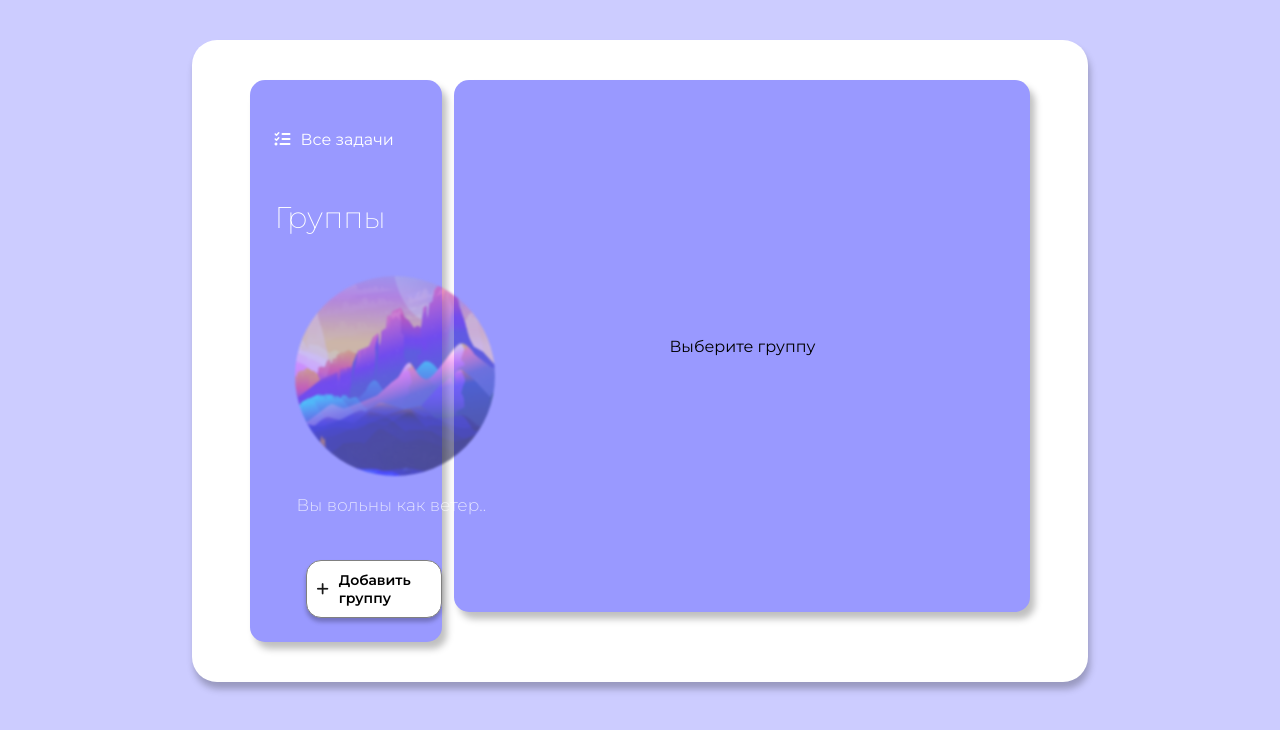
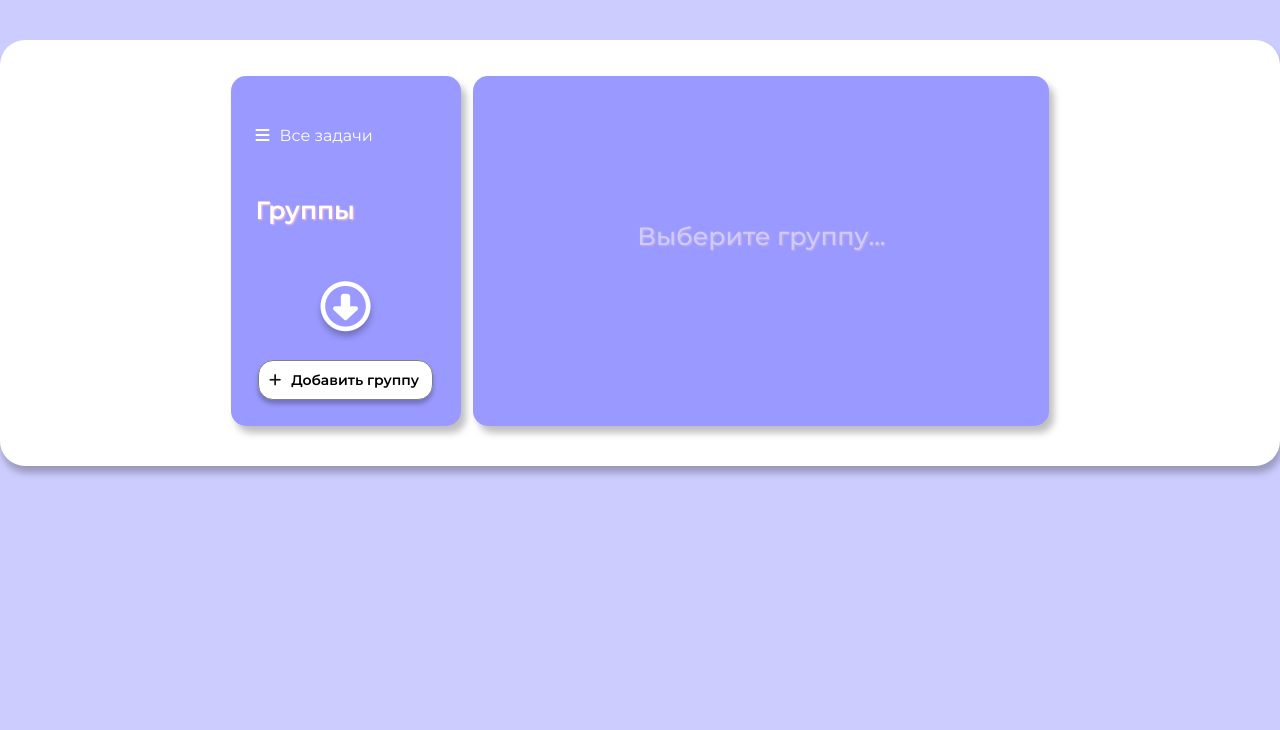
Before and after one commit to VAKrasheninnikov/my-todo, a React (Create React App) app: page / in a window 1280 px wide. Shown: the top 730 px of the page. Built offline with nearby package versions, Linux system fonts and the light colour scheme.

Commit message:
15.12.2021

```diff
--- a/src/App.js
+++ b/src/App.js
@@ -9,7 +9,7 @@ function App() {
   const initialState = null;
 
   const [store, dispatch] = React.useReducer(reducer, initialState);
-
+  console.log(store)
 
   const [currentGroup, setCurrentGroup] = React.useState(null);
   const [groupName, setGroupName] = React.useState('');
@@ -38,18 +38,17 @@ function App() {
   const refTaskName = useRef()
 
   React.useEffect(()=>{
-    if (store?.items.length-1) {
       setCurrentGroup(null);
-    }
-  },[store])
+  },[store?.items.length])
 
   return (
     <div className="wrapper">
       <div className='mainScreen'>
         <Groups
           store={store}
+          groupName={groupName}
+          currentGroup={currentGroup}
           dispatch={dispatch}
-          groupName={groupName}
           handleGroupName={handleGroupName}
           clearGroupName={clearGroupName}
           deleteGroup={deleteGroup}
@@ -57,9 +56,9 @@ function App() {
         />
         <Taskscreen
           store={store}
-          dispatch={dispatch}
           currentGroup={currentGroup}
           refTaskName={refTaskName}
+          dispatch={dispatch}
         />
       </div>
     </div>
--- a/src/components/Groups.js
+++ b/src/components/Groups.js
@@ -1,7 +1,6 @@
 import React from 'react'
-import logo from '../styles/outOfTasks.jpg'
 
-function Groups({ store, handleGroupName, handleCurrentGroup, clearGroupName, deleteGroup, groupName, dispatch }) {
+function Groups({ store, handleGroupName, handleCurrentGroup, clearGroupName, deleteGroup, currentGroup, groupName, dispatch }) {
 
     const [toggleGroup, setToggleGroup] = React.useState(false);
 
@@ -18,7 +17,7 @@ function Groups({ store, handleGroupName, handleCurrentGroup, clearGroupName, de
 
     const addGroupName = () => {
         dispatch({
-            type: groupName === '' ? 'INCORRECT' : 'ADD_GROUP_NAME',
+            type: groupName === '' ? 'INCORRECT' : 'ADD_GROUP',
             payload: groupName,
             colorPayload: activeRound
         })
@@ -35,7 +34,7 @@ function Groups({ store, handleGroupName, handleCurrentGroup, clearGroupName, de
     return (
         <div className='groupTasks'>
             <div className='allTasksBlock'>
-                <i className="fas fa-tasks"></i>
+                <i className="fas fa-bars"></i>
                 <span>Все задачи</span>
             </div>
             <div className='groupTitle'>
@@ -45,22 +44,21 @@ function Groups({ store, handleGroupName, handleCurrentGroup, clearGroupName, de
                 {store && store.items.length > 0 ? store.items.map((obj, id) => {
                     return (
                         <div key={`${obj.color}_${obj.name}`} className='groupItem' onClick={() => handleCurrentGroup(id)}>
-                            <div className={obj.color}></div>
-                            <span>{obj.name}: <b>{obj.tasks?.length}</b></span>
+                            <div className={id===currentGroup ? `${obj.color} active` : obj.color}></div>
+                            <span>{obj.name} <b>{obj.tasks?.length}</b></span>
                             <i className="fas fa-times" onClick={() => deleteGroup(id)}></i>
                         </div>
                     )
                 }) :
-                    <div>
-                        <img src={logo} width='200' height='200' className='freeGroupLogo' alt='logo'/>
-                        <p>Вы вольны как ветер..</p>
+                    <div className="freeGroup">
+                        {!toggleGroup?<i className="far fa-arrow-alt-circle-down"></i>:null}
                     </div>}
             </div>
             {!toggleGroup ? <div className='addGroup' onClick={() => setToggleGroup(true)}>
                 <i className="fas fa-plus"></i>
                 <div className='groupButton'>Добавить группу</div>
             </div> : <div className='windowGroup'>
-                <input type='text' placeholder='Название группы...' value={groupName} onChange={handleGroupName} />
+                <input maxLength={22} type='text' placeholder='Название группы...' value={groupName} onChange={handleGroupName} />
                 <div className='roundChoice'>
                     {colors.map((round, index) => {
                         return (
--- a/src/components/Taskscreen.js
+++ b/src/components/Taskscreen.js
@@ -1,10 +1,11 @@
 import React from 'react'
-import outOfGroup from '../styles/outOfGroup.jpg'
 
-function Taskscreen({ store, dispatch, currentGroup, refTaskName, toggleTestBlock }) {
+function Taskscreen({ store, dispatch, currentGroup, refTaskName }) {
 
   const [toggleTask, setToggleTask] = React.useState(false);
   const [taskText, setTaskText] = React.useState('');
+  const [toggleRewriteTask, setToggleRewriteTask] = React.useState(false);
+
 
   const handleTastText = (event) => {
     setTaskText(event.target.value)
@@ -12,12 +13,33 @@ function Taskscreen({ store, dispatch, currentGroup, refTaskName, toggleTestBloc
 
   const addTask = () => {
     dispatch({
-      type: 'ADD_TASK',
+      type: taskText === '' ? 'INCORRECT' : 'ADD_TASK',
       payload: currentGroup,
       text: taskText
     })
     setTaskText('');
     setToggleTask(false);
+  }
+
+  const completeTask = (name, id, obj) => {
+    const uniqIdentifier = `${name}_${id}_${obj}`
+    dispatch({
+      type:'COMPLETE_TASK',
+      payload:uniqIdentifier
+    })
+  }
+
+  const rewriteTask = (name) => {
+    setTaskText(name);
+    setToggleTask(true);
+  }
+
+  const deleteTask = (name, id, obj) => {
+    const uniqIdentifier = `${name}_${id}_${obj}`
+    dispatch({
+      type: 'DELETE_TASK',
+      payload:uniqIdentifier
+    })
   }
 
   const cancelTask = () => {
@@ -35,13 +57,13 @@ function Taskscreen({ store, dispatch, currentGroup, refTaskName, toggleTestBloc
               <div ref={refTaskName} key={id} className={id === currentGroup ? obj.color === null ? "taskHeader" : `taskHeader_${obj.color}` : "hiddenHeader"}>{id === currentGroup ? obj.name : null}</div>
               <div className={id === currentGroup ? "taskList" : "taskListHidden"}>
                 <ul>
-                  {obj?.tasks?.map((el) => {
+                  {obj?.tasks?.map((el, id) => {
                     return (
                       <li key={el.name}>
-                        <div className='taskRound'></div>
+                        <div className={el.completed ? 'taskRound_active':'taskRound'} onClick={()=>completeTask(el.name, id, obj.name)}></div>
                         <span >{el.name}</span>
-                        <i className="fas fa-times"></i>
-                        <i className="far fa-edit"></i>
+                        <i className="fas fa-times" onClick={()=>deleteTask(el.name, id, obj.name)}></i>
+                        <i className="far fa-edit" onClick={()=>rewriteTask(el.name)}></i>
                       </li>
                     )
                   })}
@@ -59,11 +81,11 @@ function Taskscreen({ store, dispatch, currentGroup, refTaskName, toggleTestBloc
             <input type='text' placeholder='Название задачи...' value={taskText} onChange={handleTastText} />
             <div className='buttonChoice'>
               <button onClick={addTask}>Добавить</button>
-              <button className='cancel' onClick={cancelTask} >Отмена</button>
+              <button className='cancel' onClick={cancelTask}>Отмена</button>
             </div>
           </div>}
       </div> :
-      <span>Выберите группу</span>}
+      <span className="altText">Выберите группу...</span>}
 
     </div>
   )
--- a/src/reducer.js
+++ b/src/reducer.js
@@ -4,7 +4,7 @@ export const reducer = (state, action) => {
 
     switch (action.type) {
 
-        case 'ADD_GROUP_NAME':
+        case 'ADD_GROUP':
 
             const newGroup = state ? [
                 ...state.items,
@@ -50,6 +50,37 @@ export const reducer = (state, action) => {
             })
         }
 
+        case 'DELETE_TASK':
+            return {
+                ...state,
+                items: state.items.map((obj, index)=>{
+                    return (
+                        {
+                            ...obj,
+                            tasks: obj.tasks.filter((el,index)=>`${el.name}_${index}_${obj.name}`!==action.payload)
+                        }
+                    )
+                })
+            }
+
+        case 'COMPLETE_TASK':
+        return {
+            ...state,
+            items: state.items.map((obj, index)=>{
+                return (
+                    {
+                        ...obj,
+                        tasks: obj.tasks.map((el, index)=>{
+                            return ({
+                                ...el,
+                                completed: `${el.name}_${index}_${obj.name}` === action.payload ? !el.completed:el.completed
+                            })
+                        })
+                    }
+                )
+            })
+        }
+
         default: return state
     }
 }
--- a/src/styles/wrapper.scss
+++ b/src/styles/wrapper.scss
@@ -6,12 +6,12 @@
 
 .wrapper {
     width:100vw;
-    height: 100vh;
+    min-height: 100vh;
+    height: fit-content;
     display: flex;
     align-items: flex-start;
     justify-content: center;
     background-color: #CCCCFF;
-
 }
 
 .mainScreen {
@@ -19,7 +19,7 @@
     justify-content: center;
     align-items: flex-start;
     margin-top:5vh;
-    width: 70vw;
+    width: 1344px;
     box-shadow: 2px 7px 7px rgba(0, 0, 0, 0.25);
     height: fit-content;
     padding-bottom: 5vh;
@@ -27,15 +27,18 @@
     border-radius: 25px;
 
     .groupTasks {
+        position:relative;
         display: flex;
         align-items: flex-start;
         flex-direction: column;
-        margin-top:5vh;
-        padding-bottom:3vh;
+        margin-top:36px;
+        padding-bottom:5px;
         background-color: #9999FF;
         box-shadow: 5px 7px 7px rgba(0, 0, 0, 0.25);
         border-radius: 15px;
-        width:15vw;
+        max-width: 360px;
+        min-width:230px;
+        width:fit-content;
         height: fit-content;
 
         .allTasksBlock {
@@ -45,29 +48,28 @@
             span {
                 margin-left:10px;
             }
+
         }
         .groupTitle {
             color:white;
-            font-size: 30px;
-            font-weight: 200;
+            font-size: 25px;
+            background-color: transparent;
+            font-weight: 600;
             margin-top:50px;
             margin-left:25px;
+            p {
+                text-shadow: 1px 1px 2px pink;
+            }
         }
 
         .groupList {
-            margin-top: 15px;
+            margin-top: 30px;
             display: flex;
             flex-direction: column;
             justify-content: flex-start;
             align-items: flex-start;
 
-            .freeGroupLogo {
-                margin-top:25px;
-                margin-left:45px;
-                border-radius: 50%;
-                opacity: .5;
-                filter:blur(1px)
-            }
+
 
             p {
                 margin-top:15px;
@@ -87,35 +89,72 @@
                 box-shadow: 0px 4px 4px rgba(0, 0, 0, 0.25);
                 border-radius: 15px;
                 margin-left:25px;
+                margin-right:10px;
                 margin-bottom: 15px;
                 padding:10px;
                 transition: .2s;
 
+
+                b {
+                    text-shadow: 1px 1px 2px pink;
+                    color:#9999FF
+                }
+
+                span {
+                    max-width: 160px;
+                    word-wrap: break-word;
+                    text-overflow: clip;
+                }
+
                 .redround {
+                    min-height: 10px;
+                    min-width: 10px;
                     width:10px;
                     height: 10px;
                     background-color: red;
                     border-radius: 50%;
                     margin-right: 10px;
                     margin-left: 1px;
+                    transition: .1s;
+
+                    &.active {
+                        transform: scale(1.5);
+                        transition: .1s;
+                    }
                 }
 
                 .yellowround {
+                    min-height: 10px;
+                    min-width: 10px;
                     width:10px;
                     height: 10px;
                     background-color: rgb(255, 215, 0);
                     border-radius: 50%;
                     margin-right: 10px;
                     margin-left: 1px;
+                    transition: .1s;
+
+                    &.active {
+                        transform: scale(1.5);
+                        transition: .1s;
+                    }
                 }
 
                 .greenround {
+                    min-height: 10px;
+                    min-width: 10px;
                     width:10px;
                     height: 10px;
                     background-color: green;
                     border-radius: 50%;
                     margin-right: 10px;
                     margin-left: 1px;
+                    transition: .2s;
+
+                    &.active {
+                        transform: scale(1.5);
+                        transition: .1s;
+                    }
                 }
 
 
@@ -146,10 +185,6 @@
                 transition: .2s;
             }
 
-            .groupItem:active {
-                transform: scale(0.98);
-                transition: .2s;
-            }
         }
 
         .addGroup {
@@ -157,8 +192,9 @@
             font-size: 14px;
             font-weight: 600;
             align-items: center;
-            margin-left: 56px;
-            margin-top:45px;
+            margin: 0 auto;
+            margin-bottom: 21px;
+            margin-top:30px;
             background-color: white;
             border-radius: 15px;
             padding:10px;
@@ -177,20 +213,16 @@
             }
         }
 
-        .addGroup:active {
-            cursor: pointer;
-            transform: scale(0.95);
-            transition: .2s;
-        }
-
         .windowGroup {
-            margin-left:20px;
-            margin-top:16px;
+            padding:10px;
+            margin: auto;
+            margin-bottom: 15px;
+            width: 180px;
+            padding-top:15px;
             border-radius:10px;
             box-shadow: 0px 4px 4px rgba(0, 0, 0, 0.25);
             border: 1px solid grey;
             background-color: white;
-            padding:20px;
             display: flex;
             flex-direction: column;
 
@@ -288,8 +320,8 @@
             input {
                 border:1px solid grey;
                 box-shadow: 0px 4px 4px rgba(0, 0, 0, 0.25);
+                width:161px;
                 outline: none;
-                width:200px;
                 padding: 5px;
                 border-radius: 8px;
             }
@@ -327,6 +359,48 @@
                 }
             }
         }
+
+        .freeGroup {
+            display: flex;
+            flex-direction: column;
+            align-items: center;
+            justify-content: center;
+            margin-bottom: 35px;
+            margin-top: 40px;
+
+            p {
+                margin-top:-5px;
+                margin-bottom:30px;
+            }
+
+            i {
+                position: absolute;
+                top:65%;
+                left: 50%;
+                transform: translate(-50%, -65%);
+                font-size: 50px;
+                box-shadow: 0px 6px 6px rgba(0, 0, 0, 0.25);
+                border-radius: 50%;
+                color:white;
+                animation-name: white-arrow;
+                animation-duration: 1500ms;
+                animation-iteration-count: infinite;
+
+            }
+
+            @keyframes  white-arrow {
+                0%{
+                    margin-top:0;
+                }
+                50%{
+                    margin-top: 20px;
+                }
+
+                100% {
+                    margin-top:0px;
+                }
+            }
+        }
     }
 
     .taskScreen {
@@ -334,17 +408,25 @@
         justify-content: center;
         align-items: center;
         margin-left: 1vw;
-        margin-top:5vh;
+        margin-top:36px;
         background-color: #9999FF;
         box-shadow: 5px 7px 7px rgba(0, 0, 0, 0.25);
         border-radius: 15px;
         width:45vw;
         height: fit-content;
-        min-height: 452px;
-        padding-top: 5vh;
-        padding-bottom: 5vh;
+        min-height: 320px;
+        padding-bottom: 30px;
+
+        .altText {
+            font-size:25px;
+            color:white;
+            opacity: .5;
+            font-weight: 500;
+            text-shadow: 1px 1px 2px pink;
+        }
 
         .workBlock {
+            margin-top:30px;
             display: flex;
             flex-direction: column;
             justify-content: flex-start;
@@ -352,7 +434,8 @@
             background-color: white;
             width: 90%;
             height: fit-content;
-            padding-bottom: 3vh;
+            min-height: 240px;
+            padding-bottom: 50px;
             border-radius: 15px;
 
             .taskHeader {
@@ -393,11 +476,34 @@
                 margin-left:50px;
 
                 .taskRound {
+                    cursor: pointer;
                     width:15px;
                     height: 15px;
                     background-color: grey;
+                    opacity:.6;
                     border-radius: 50%;
                     margin-right: 10px;
+                }
+
+                .taskRound_active {
+                    cursor: pointer;
+                    width:15px;
+                    height: 15px;
+                    background-color: #00CC33;
+                    border-radius: 50%;
+                    margin-right: 10px;
+                }
+
+                .fas:hover {
+                    cursor: pointer;
+                    opacity: 1;
+                    transition: .1s;
+                }
+
+                .far:hover {
+                    cursor: pointer;
+                    opacity: 1;
+                    transition: .1s;
                 }
 
                 li {
@@ -411,6 +517,7 @@
                         margin-top:1px;
                         margin-left: 10px;
                         opacity: .3;
+                        transition: .1s;
                     }
                 }
             }
@@ -425,10 +532,10 @@
                 font-weight: 600;
                 align-items: center;
                 justify-content: center;
-                margin-left:50px;
                 background-color: white;
                 border-radius: 15px;
                 padding:10px;
+                margin-left:60px;
                 cursor: pointer;
                 border: 1px solid #bebebe;
                 box-shadow: 0px 3px 3px rgba(0, 0, 0, 0.25);
@@ -441,15 +548,9 @@
                 }
             }
 
-            .addGroup:active {
-                cursor: pointer;
-                transform: scale(0.95);
-                transition: .2s;
-            }
 
             .windowGroup {
                 margin-left:50px;
-                margin-top:16px;
                 border-radius:10px;
                 box-shadow: 0px 4px 4px rgba(0, 0, 0, 0.25);
                 border: 1px solid grey;
```
